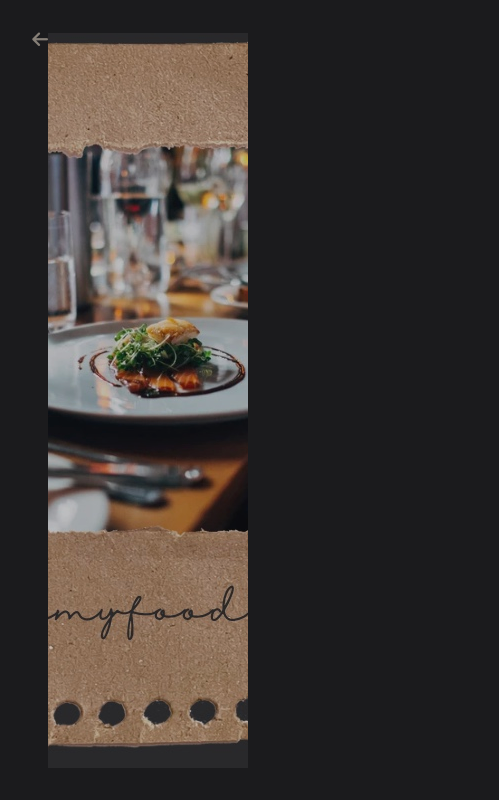
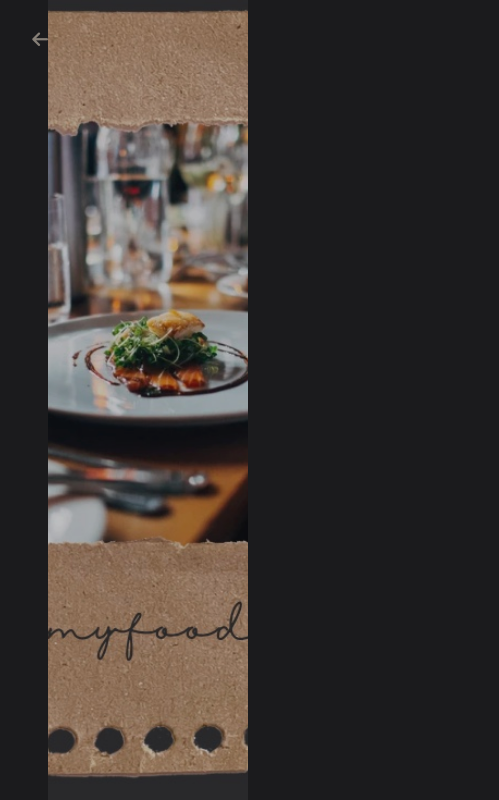
Before and after one commit to Connie9584/Front-end-Portfolio, a plain HTML site: page Ohmyfood.html in a window 1280 px wide. Shown: the full height of the page, 19-518 px from the left. Drawn offline with Linux system fonts and the light colour scheme; files that its build step writes are made by us from their sources.

Commit message:
Update style.css ohmyfoodpaperimage object fit cover

```diff
--- a/css/style.css
+++ b/css/style.css
@@ -343,12 +343,11 @@ div#OhmyfoodPage {
 
 div.OhmyfoodPaperImageContainer {
     display: flex;
-    width: 200px;
     background: transparent;
 }
 
 div.OhmyfoodPaperImageContainer img {
-    object-fit: none;
+    object-fit: cover;
     aspect-ratio:auto;
     width: 200px;
 }
```
